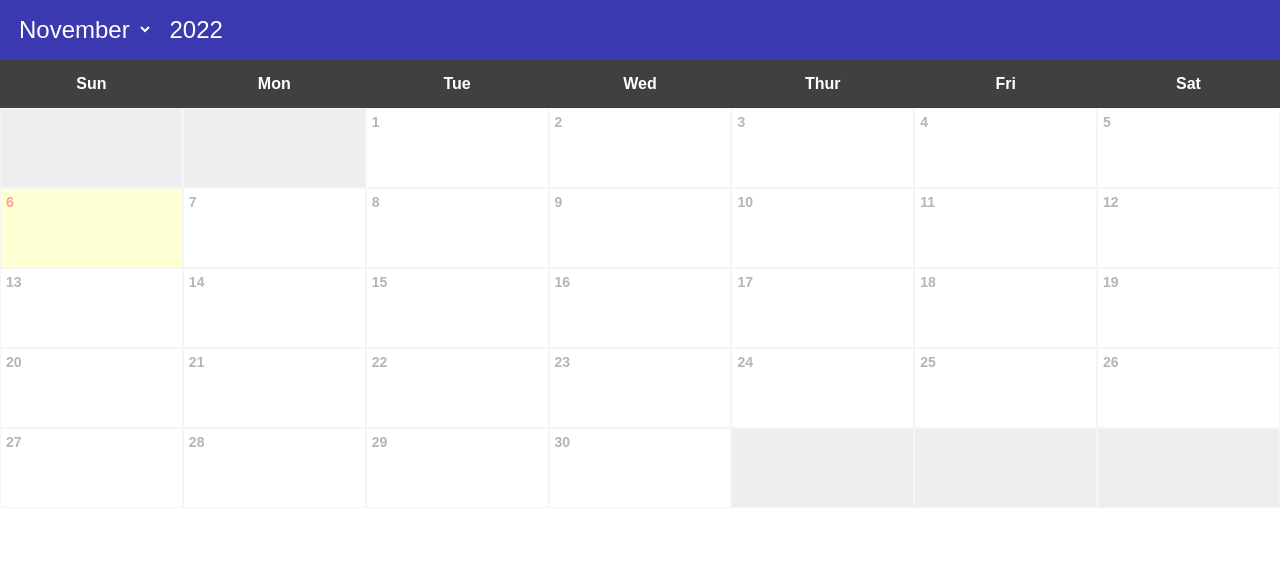
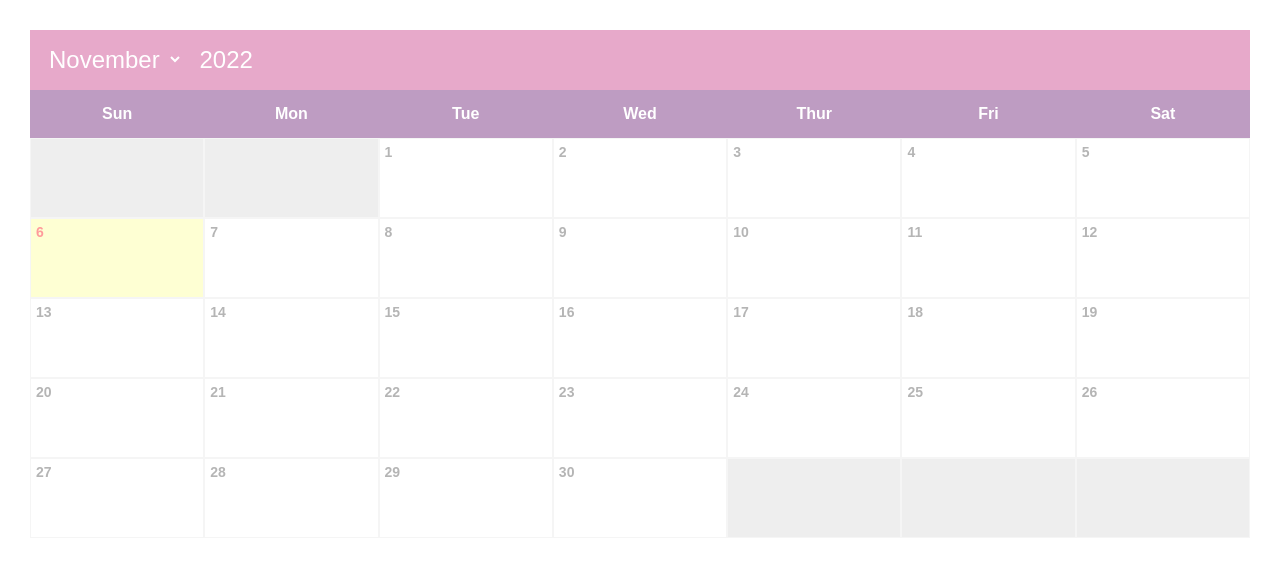
Before and after one commit to maegancp/maegancp.github.io, a PHP site: page /calendar/calendar.html in a window 1280 px wide. Shown: the top 576 px of the page. Run offline with PHP 8.4, Linux system fonts and the light colour scheme.

Commit message:
UI for calendar

```diff
--- a/calendar/calendar.html
+++ b/calendar/calendar.html
@@ -6,6 +6,7 @@
     <script defer src="calendar.js"></script>
   </head>
   <body>
+    <div id="container-fluid">
     <!-- (A) PERIOD SELECTOR -->
     <div id="calPeriod">
       <select id="calMonth"></select>
@@ -27,5 +28,6 @@
       <input id="evtDel" type="button" value="Delete">
       <input id="evtSave" type="submit" value="Save">
     </form></dialog>
+  </div>
   </body>
 </html>
--- a/css/calendar.css
+++ b/css/calendar.css
@@ -4,11 +4,14 @@
   font-family: Arial, Helvetica, sans-serif;
   box-sizing: border-box;
 }
-body { padding: 0; margin: 0; }
+
+body { padding: 30px;
+      margin: 0;
+    }
 :root {
-  --bg-color-a: #3b39af; /* page header + form label */
-  --bg-color-b: #404040; /* calendar header */
-  --bg-color-c: #d73a3a; /* buttons */
+  --bg-color-a: #e7a9ca; /* page header + form label */
+  --bg-color-b: #be9cc2; /* calendar header */
+  --bg-color-c: #ce54b5; /* buttons */
 }
 .hide { display: none !important; }
 
```
